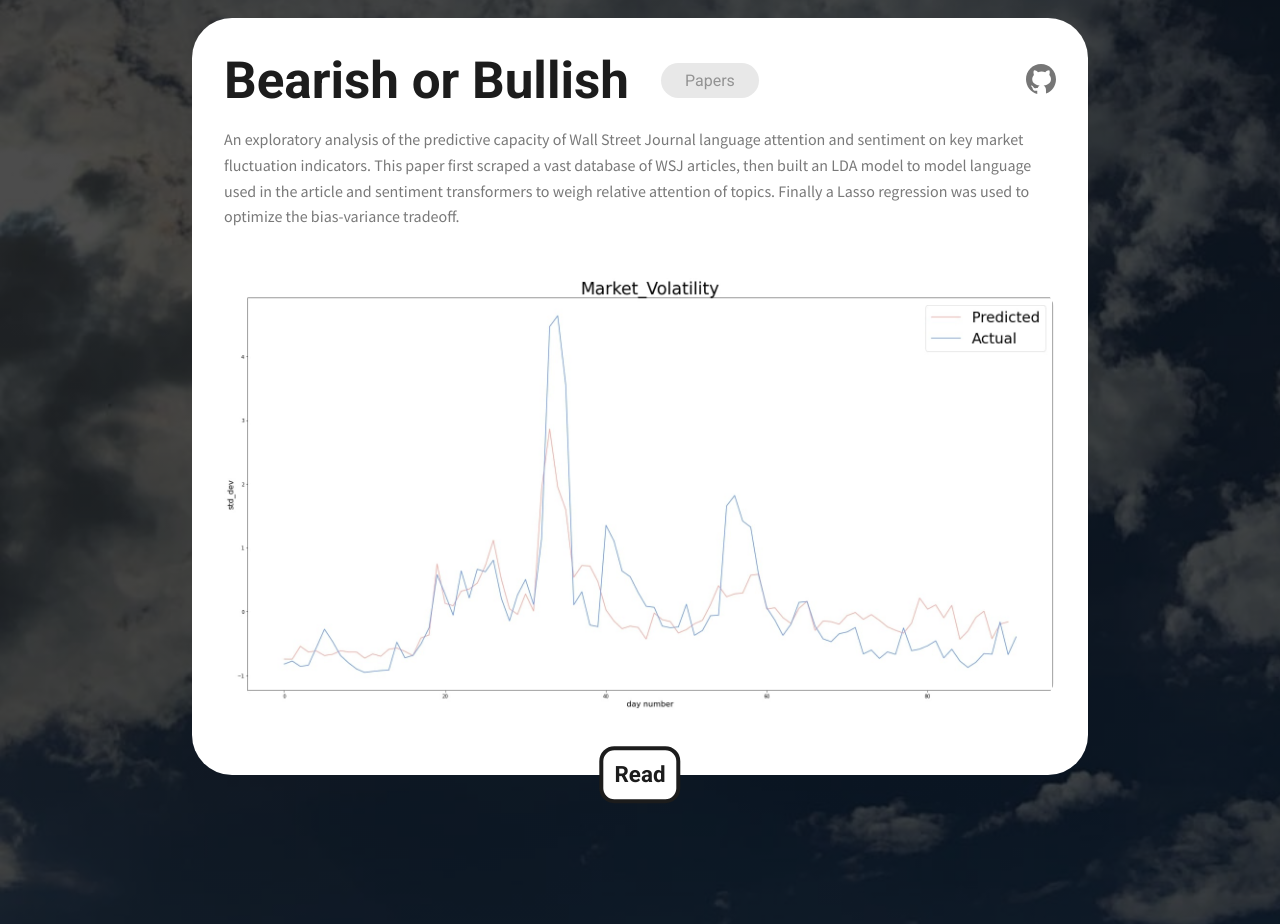
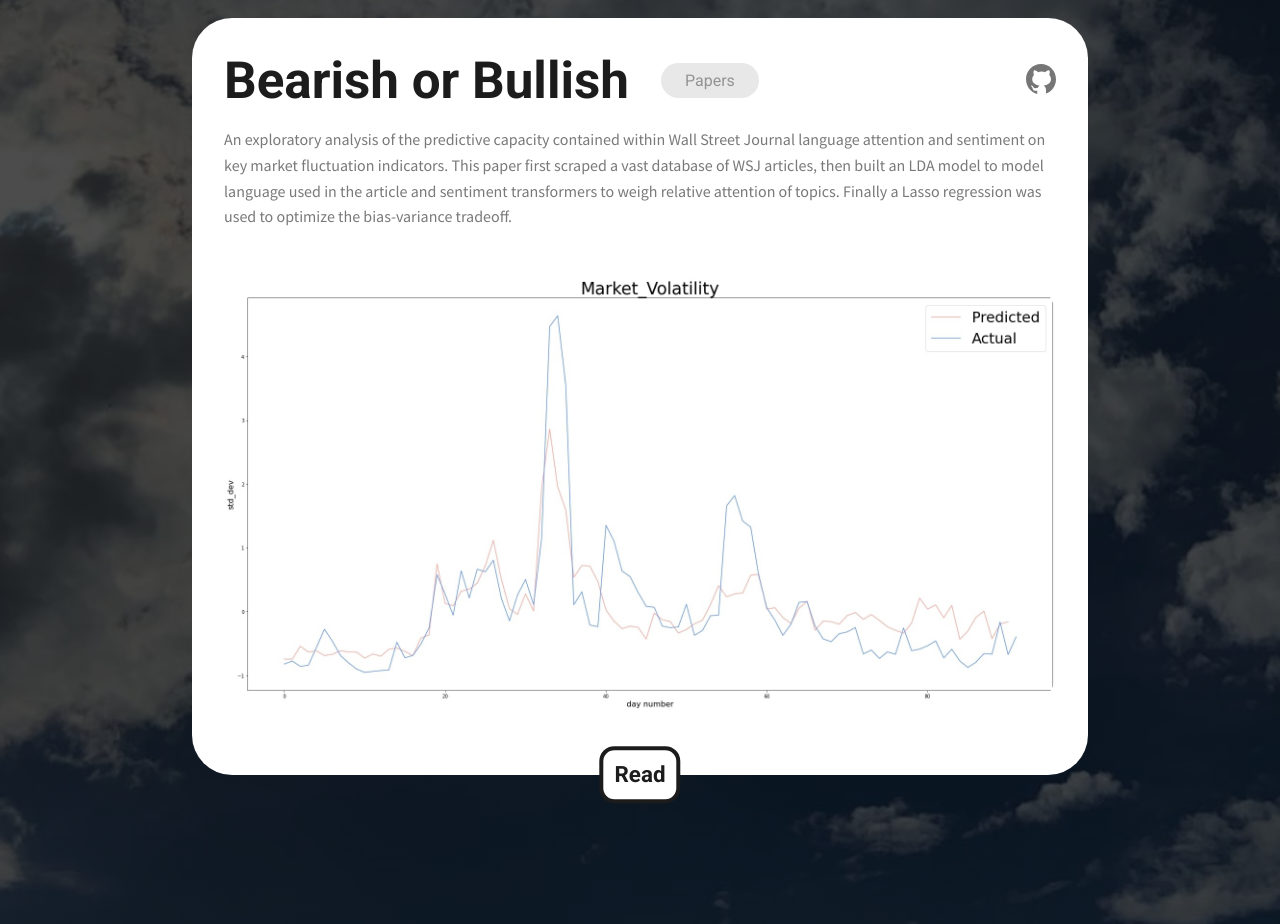
Before and after one commit to Matts52/Old_Website_2022, a Vue app: page / in a window 1280 px wide. Shown: the part 2860-3784 px from the top of the page. Built offline with nearby package versions, Linux system fonts and the light colour scheme.

Commit message:
rename repo

```diff
--- a/src/assets/projectData.js
+++ b/src/assets/projectData.js
@@ -19,7 +19,7 @@ export default [
     Bearish_or_Bullish: {
       category: "Papers",
       content:
-        "An exploratory analysis of the predictive capacity of Wall Street Journal language attention and sentiment on \
+        "An exploratory analysis of the predictive capacity contained within Wall Street Journal language attention and sentiment on \
         key market fluctuation indicators. This paper first scraped a vast database of WSJ articles, then built an LDA model \
         to model language used in the article and sentiment transformers to weigh relative attention of topics. Finally \
         a Lasso regression was used to optimize the bias-variance tradeoff.",
@@ -28,7 +28,7 @@ export default [
       },
       image: 'Bearish_or_Bullish.jpg',
       article:
-        "/Portfolio_Site/Bearish_or_Bullish.pdf",
+        "/Bearish_or_Bullish.pdf",
       favorite: "Favorites",
     },
   },
--- a/src/components/NavBar_Expand.vue
+++ b/src/components/NavBar_Expand.vue
@@ -5,7 +5,7 @@
   <a @click="openURL('projects')">Projects</a>
   <!--<a href="#Experience">Experience</a>-->
   <a @click="openURL('contact-me')">Contact</a>
-   <a href="/Portfolio_Site/Resume_Matthew_Senick.pdf">Resume</a>
+   <a href="/Resume_Matthew_Senick.pdf">Resume</a>
 </div>
 </template>
 
```
Also changed, not shown: 1 other file (tests, documents, lock files or other folders).
